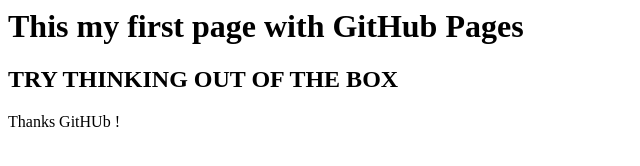
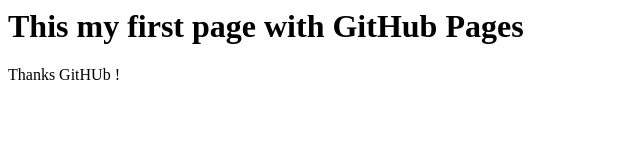
Before and after one commit to Dirin16/FIRSTTRY, a plain HTML site: page index.html in a window 1280 px wide. Shown: the whole page, without its empty margins (0-640 px from the left). Drawn offline with Linux system fonts and the light colour scheme.

Commit message:
Update index.html
new try

Signed-off-by: Didier RINSKOPF <117843497+Dirin16@users.noreply.github.com>

```diff
--- a/index.html
+++ b/index.html
@@ -1,5 +1,4 @@
 <html>
 <h1>This my first page with GitHub Pages </h1>
-<h2> TRY THINKING OUT OF THE BOX </h2>
 <p> Thanks GitHUb ! </p>
 </html>
```
